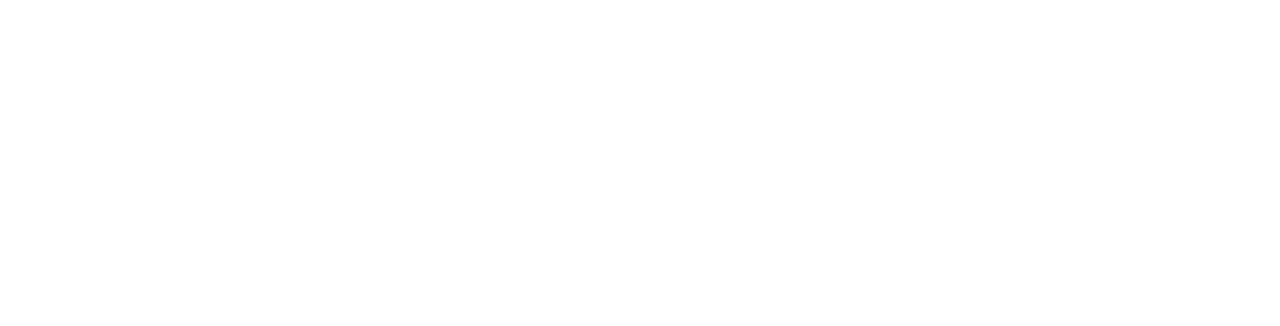
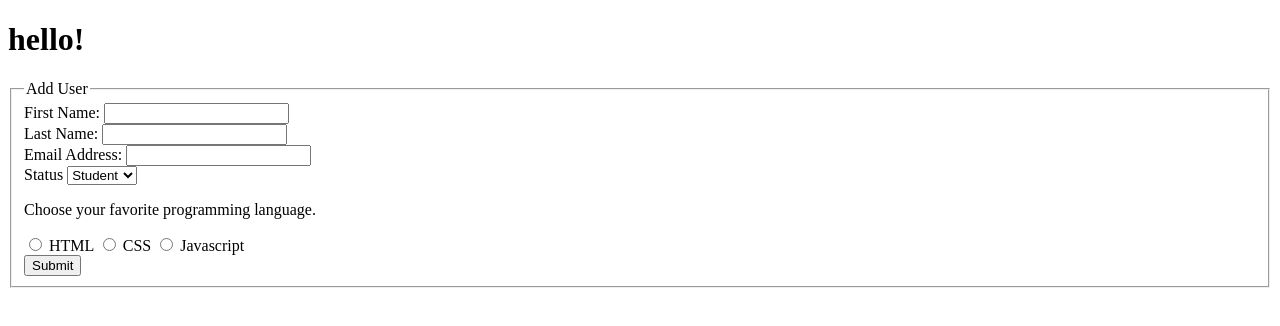
Before and after one commit to i-smith-jackson-o/html-form, a plain HTML site: page index.html in a window 1280 px wide. Drawn offline with Linux system fonts and the light colour scheme.

Commit message:
completed basic form

```diff
--- a/index.html
+++ b/index.html
@@ -7,6 +7,53 @@
   <title>Document</title>
 </head>
 <body>
+  <h1>hello!</h1>
+  <form action="/form-handling-urll" method="post">
+    <fieldset>
+      <legend>Add User</legend>
 
+      <div>
+        <label for="firstName">First Name:</label>
+        <input type="text" id="firstName" name="first_name">
+      </div>
+
+      <div>
+        <label for="lastName">Last Name:</label>
+        <input type="text" id="lastName" name="last_name">
+      </div>
+
+      <div>
+        <label for="email">Email Address:</label>
+        <input type="text" id="email" name="email_address">
+      </div>
+
+      <div>
+        <label for="status">Status</label>
+        <select id="status" name="user_name_status">
+          <option value="student">Student</option>
+          <option value="teacher">Teacher</option>
+          <option value="guest">Guest</option>
+        </select>
+      </div>
+
+      <div>
+      <p>Choose your favorite programming language.</p>
+        <input type="radio" id="html" name="favorite_language" value="HTML">
+        <label for="html">HTML</label>
+
+        <input type="radio" id="css" name="favorite_language" value="CSS">
+        <label for="css">CSS</label>
+
+        <input type="radio" id="javascript" name="favorite_language" value="Javascript">
+        <label for="Javascript">Javascript</label>
+      </div>
+
+
+
+      <div>
+        <button type="submit">Submit</button>
+      </div>
+    </fieldset>
+  </form>
 </body>
 </html>
```
